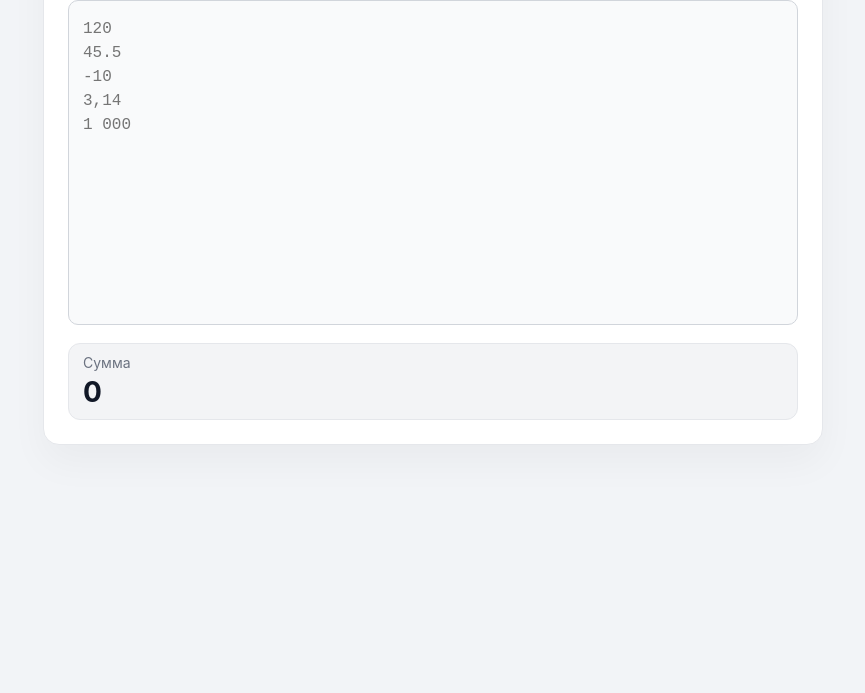
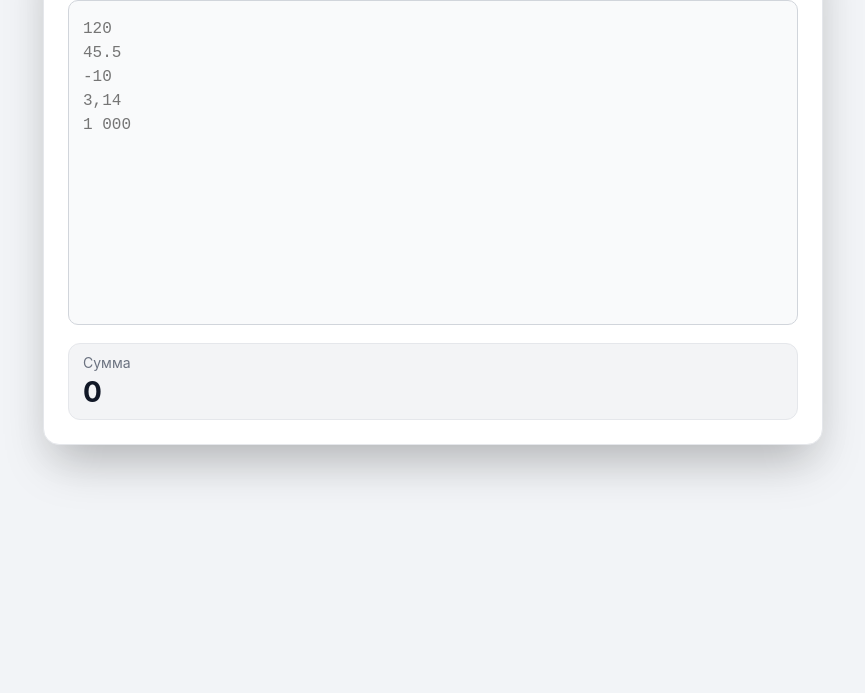
Before and after one commit to michaelbel/total, a plain HTML site: page index.html in a window 1280 px wide. Shown: the part 107-800 px from the top of the page, without its empty margins (207-1072 px from the left). Drawn offline with Linux system fonts and the light colour scheme.

Commit message:
Adjust panel shadow to match covergrab

```diff
--- a/index.html
+++ b/index.html
@@ -33,7 +33,8 @@
       border: 1px solid #e5e7eb;
       border-radius: 16px;
       padding: 24px;
-      box-shadow: 0 18px 38px rgba(0, 0, 0, 0.04);
+      box-shadow: 0 25px 50px -12px rgba(0, 0, 0, 0.25),
+        0 18px 38px rgba(0, 0, 0, 0.04);
       display: grid;
       gap: 16px;
       grid-template-rows: auto 1fr auto;
```
